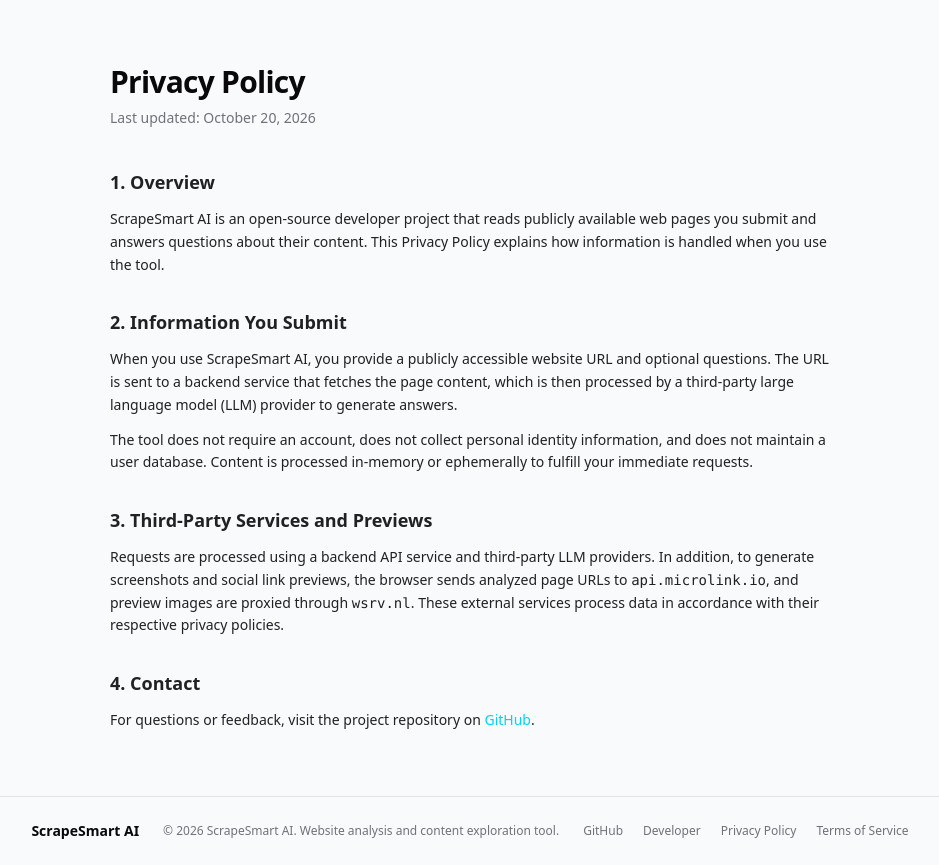
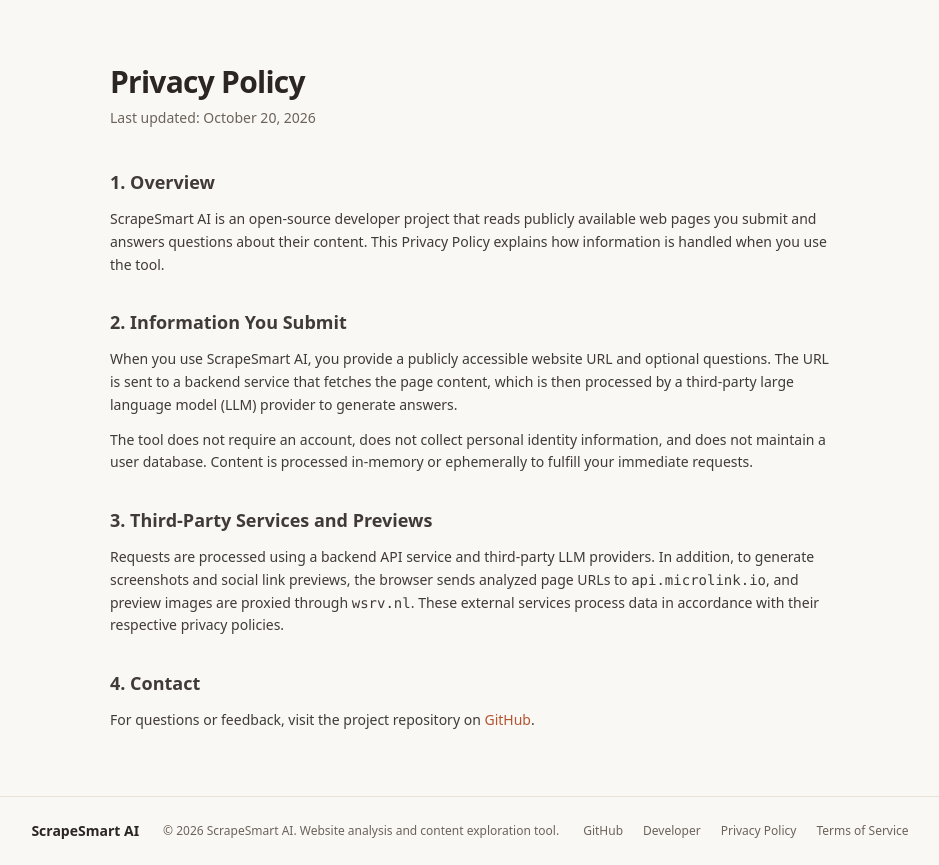
Before and after one commit to aayud22/scrape-smart-ai-chatbot-frontend, a Next.js app: page /privacy in a window 1280 px wide. Shown: the whole page, without its empty margins (170-1109 px from the left). Built offline with nearby package versions, Linux system fonts and the light colour scheme; no server answers.

Commit message:
style(phase-1): update theme tokens, default light theme, and font setup

```diff
--- a/app/globals.css
+++ b/app/globals.css
@@ -1,129 +1,95 @@
 @import "tailwindcss";
 
 :root {
-  --background: #f8fafc;
-  --foreground: #09090b;
-  --card: #ffffff;
-  --card-foreground: #09090b;
-  --popover: #ffffff;
-  --popover-foreground: #09090b;
-  --primary: #00d1ff;
-  --primary-foreground: #000000;
-  --secondary: #f4f4f5;
-  --secondary-foreground: #18181b;
-  --muted: #f4f4f5;
-  --muted-foreground: #71717a;
-  --accent: #f4f4f5;
-  --accent-foreground: #18181b;
-  --destructive: #ef4444;
-  --destructive-foreground: #fafafa;
-  --border: #e4e4e7;
-  --input: #e4e4e7;
-  --ring: #00d1ff;
-  --radius: 0.75rem;
+  --background: #FAF8F5;
+  --foreground: #2B2622;
+  --card: #FFFFFF;
+  --card-foreground: #2B2622;
+  --popover: #FFFFFF;
+  --popover-foreground: #2B2622;
+  --primary: #B4532F;
+  --primary-foreground: #FFFFFF;
+  --primary-hover: #9E4627;
+  --secondary: #F3EFE9;
+  --secondary-foreground: #2B2622;
+  --muted: #F3EFE9;
+  --muted-foreground: #6B635A;
+  --accent: #F3EFE9;
+  --accent-foreground: #2B2622;
+  --destructive: #B42318;
+  --destructive-foreground: #FFFFFF;
+  --border: #E7E1D8;
+  --input: #E7E1D8;
+  --ring: #B4532F;
+  --radius: 0.5rem;
+  --success: #4D7C4A;
+  --warning: #A96B12;
 }
 
 [data-theme='dark'] {
-  --background: #121212;
-  --foreground: #ffffff;
-  --card: #1c1c1c;
-  --card-foreground: #ffffff;
-  --popover: #121212;
-  --popover-foreground: #ffffff;
-  --primary: #00d1ff;
-  --primary-foreground: #000000;
-  --secondary: #27272a;
-  --secondary-foreground: #fafafa;
-  --muted: #27272a;
-  --muted-foreground: #a1a1aa;
-  --accent: #27272a;
-  --accent-foreground: #fafafa;
-  --destructive: #7f1d1d;
-  --destructive-foreground: #fafafa;
-  --border: #27272a;
-  --input: #27272a;
-  --ring: #00d1ff;
+  --background: #1C1917;
+  --foreground: #F3EEE8;
+  --card: #26211E;
+  --card-foreground: #F3EEE8;
+  --popover: #26211E;
+  --popover-foreground: #F3EEE8;
+  --primary: #E08A63;
+  --primary-foreground: #1C1917;
+  --primary-hover: #D47950;
+  --secondary: #2F2924;
+  --secondary-foreground: #F3EEE8;
+  --muted: #2F2924;
+  --muted-foreground: #A8A097;
+  --accent: #2F2924;
+  --accent-foreground: #F3EEE8;
+  --destructive: #DC4A3D;
+  --destructive-foreground: #FFFFFF;
+  --border: #3A332D;
+  --input: #3A332D;
+  --ring: #E08A63;
+  --radius: 0.5rem;
+  --success: #6E9E6B;
+  --warning: #D1943B;
 }
 
 @theme inline {
   --color-background: var(--background);
   --color-foreground: var(--foreground);
+  --color-card: var(--card);
+  --color-card-foreground: var(--card-foreground);
+  --color-popover: var(--popover);
+  --color-popover-foreground: var(--popover-foreground);
   --color-primary: var(--primary);
   --color-primary-foreground: var(--primary-foreground);
+  --color-primary-hover: var(--primary-hover);
   --color-secondary: var(--secondary);
   --color-secondary-foreground: var(--secondary-foreground);
   --color-muted: var(--muted);
   --color-muted-foreground: var(--muted-foreground);
   --color-accent: var(--accent);
   --color-accent-foreground: var(--accent-foreground);
+  --color-destructive: var(--destructive);
+  --color-destructive-foreground: var(--destructive-foreground);
   --color-border: var(--border);
   --color-input: var(--input);
   --color-ring: var(--ring);
-  --radius-lg: var(--radius);
+  --color-success: var(--success);
+  --color-warning: var(--warning);
+  --font-serif: var(--font-newsreader), Georgia, Cambria, "Times New Roman", Times, serif;
+  --radius-sm: calc(var(--radius) - 4px);
+  --radius-md: var(--radius);
+  --radius-lg: calc(var(--radius) + 4px);
+  --radius-xl: calc(var(--radius) + 8px);
 }
 
 body {
   background: var(--background);
   color: var(--foreground);
   font-feature-settings: "rlig" 1, "calt" 1;
-  animation: pageLoad 0.6s ease-out;
+  line-height: 1.6;
 }
 
-/* Mesh Gradient Animation */
-@keyframes meshGradient {
-  0% { background-position: 0% 50%; }
-  50% { background-position: 100% 50%; }
-  100% { background-position: 0% 50%; }
-}
-
-/* Glowing Orb Animation */
-@keyframes orbFloat {
-  0%, 100% { transform: translateY(0) scale(1); opacity: 0.3; }
-  50% { transform: translateY(-20px) scale(1.1); opacity: 0.6; }
-}
-
-.animate-mesh {
-  background: linear-gradient(-45deg, var(--primary), #6366f1, #818cf8, #4f46e5);
-  background-size: 400% 400%;
-  animation: meshGradient 15s ease infinite;
-}
-
-.animate-orb {
-  animation: orbFloat 10s ease-in-out infinite;
-}
-
-
-.glass-morphism {
-  background: rgba(var(--card), 0.7);
-  backdrop-filter: blur(12px);
-  border: 1px solid var(--border);
-}
-
-/* Page Load Animation */
-@keyframes pageLoad {
-  0% {
-    opacity: 0;
-    transform: translateY(10px);
-  }
-  100% {
-    opacity: 1;
-    transform: translateY(0);
-  }
-}
-
-/* Slide Up Animation */
-@keyframes slideUp {
-  from {
-    opacity: 0;
-    transform: translateY(20px);
-  }
-  to {
-    opacity: 1;
-    transform: translateY(0);
-  }
-}
-
-/* Fade In Animation */
+/* Calm, brief transitions (150-200ms) */
 @keyframes fadeIn {
   from {
     opacity: 0;
@@ -133,108 +99,17 @@
   }
 }
 
-/* Shake Animation for Errors */
-@keyframes shake {
-  0%,
-  100% {
-    transform: translateX(0);
+@keyframes slideUp {
+  from {
+    opacity: 0;
+    transform: translateY(6px);
   }
-  10%,
-  30%,
-  50%,
-  70%,
-  90% {
-    transform: translateX(-2px);
-  }
-  20%,
-  40%,
-  60%,
-  80% {
-    transform: translateX(2px);
+  to {
+    opacity: 1;
+    transform: translateY(0);
   }
 }
 
-/* Pulse Animation */
-@keyframes pulse {
-  0%,
-  100% {
-    opacity: 1;
-  }
-  50% {
-    opacity: 0.5;
-  }
-}
-
-/* Typing Animation */
-@keyframes typing {
-  0%,
-  60%,
-  100% {
-    transform: translateY(0);
-  }
-  30% {
-    transform: translateY(-10px);
-  }
-}
-
-/* Bounce Animation */
-@keyframes bounce {
-  0%,
-  20%,
-  53%,
-  80%,
-  100% {
-    transform: translate3d(0, 0, 0);
-  }
-  40%,
-  43% {
-    transform: translate3d(0, -30px, 0);
-  }
-  70% {
-    transform: translate3d(0, -15px, 0);
-  }
-  90% {
-    transform: translate3d(0, -4px, 0);
-  }
-}
-
-/* Slide In Left */
-@keyframes slideInLeft {
-  from {
-    opacity: 0;
-    transform: translateX(-30px);
-  }
-  to {
-    opacity: 1;
-    transform: translateX(0);
-  }
-}
-
-/* Slide In Right */
-@keyframes slideInRight {
-  from {
-    opacity: 0;
-    transform: translateX(30px);
-  }
-  to {
-    opacity: 1;
-    transform: translateX(0);
-  }
-}
-
-/* Scale In */
-@keyframes scaleIn {
-  from {
-    opacity: 0;
-    transform: scale(0.8);
-  }
-  to {
-    opacity: 1;
-    transform: scale(1);
-  }
-}
-
-/* Loading Spinner */
 @keyframes spin {
   from {
     transform: rotate(0deg);
@@ -244,61 +119,22 @@
   }
 }
 
-/* Utility Classes */
-.animate-slide-up {
-  animation: slideUp 0.4s ease-out;
+.animate-fade-in {
+  animation: fadeIn 180ms ease-out;
 }
 
-.animate-fade-in {
-  animation: fadeIn 0.3s ease-out;
-}
-
-.animate-shake {
-  animation: shake 0.5s ease-in-out;
-}
-
-.animate-pulse {
-  animation: pulse 2s ease-in-out infinite;
-}
-
-.animate-typing {
-  animation: typing 1.5s ease-in-out infinite;
-}
-
-.animate-bounce {
-  animation: bounce 1s ease-in-out infinite;
-}
-
-.animate-slide-in-left {
-  animation: slideInLeft 0.3s ease-out;
-}
-
-.animate-slide-in-right {
-  animation: slideInRight 0.3s ease-out;
-}
-
-.animate-scale-in {
-  animation: scaleIn 0.3s ease-out;
+.animate-slide-up {
+  animation: slideUp 180ms ease-out;
 }
 
 .animate-spin {
-  animation: spin 1s linear infinite;
-}
-
-/* Smooth transitions for all interactive elements */
-* {
-  transition:
-    color 0.2s ease,
-    background-color 0.2s ease,
-    border-color 0.2s ease,
-    transform 0.2s ease,
-    box-shadow 0.2s ease;
+  animation: spin 0.8s linear infinite;
 }
 
 /* Custom scrollbar utility */
 .custom-scrollbar::-webkit-scrollbar {
-  width: 6px;
-  height: 6px;
+  width: 5px;
+  height: 5px;
 }
 
 .custom-scrollbar::-webkit-scrollbar-track {
@@ -307,22 +143,33 @@
 
 .custom-scrollbar::-webkit-scrollbar-thumb {
   background: var(--border);
-  border-radius: 10px;
+  border-radius: 9999px;
 }
 
 .custom-scrollbar::-webkit-scrollbar-thumb:hover {
   background: var(--muted-foreground);
 }
 
-/* Focus styles */
-.focus-visible {
-  outline: 2px solid #3b82f6;
+/* Accessible focus ring */
+:focus-visible {
+  outline: 2px solid var(--ring);
   outline-offset: 2px;
-  border-radius: 4px;
 }
 
 /* Selection styles */
 ::selection {
-  background: #6366f1;
-  color: white;
+  background: var(--accent);
+  color: var(--foreground);
 }
+
+/* Respect prefers-reduced-motion */
+@media (prefers-reduced-motion: reduce) {
+  *,
+  ::before,
+  ::after {
+    animation-duration: 0.01ms !important;
+    animation-iteration-count: 1 !important;
+    transition-duration: 0.01ms !important;
+    scroll-behavior: auto !important;
+  }
+}
--- a/app/layout.tsx
+++ b/app/layout.tsx
@@ -33,7 +33,15 @@
   },
 };
 
+import { Newsreader } from "next/font/google";
 import { ThemeProvider } from "@/components/providers/ThemeProvider";
+
+const newsreader = Newsreader({
+  subsets: ["latin"],
+  style: ["normal", "italic"],
+  variable: "--font-newsreader",
+  display: "swap",
+});
 
 export default function RootLayout({
   children,
@@ -41,11 +49,11 @@
   children: React.ReactNode;
 }>) {
   return (
-    <html lang="en" suppressHydrationWarning className="h-full antialiased">
-      <body className="min-h-screen flex flex-col bg-background text-foreground font-sans">
+    <html lang="en" suppressHydrationWarning className={`h-full antialiased ${newsreader.variable}`}>
+      <body className="min-h-screen flex flex-col bg-background text-foreground font-sans selection:bg-accent selection:text-foreground">
         <ThemeProvider
           attribute="data-theme"
-          defaultTheme="system"
+          defaultTheme="light"
           enableSystem
           disableTransitionOnChange
         >
```
